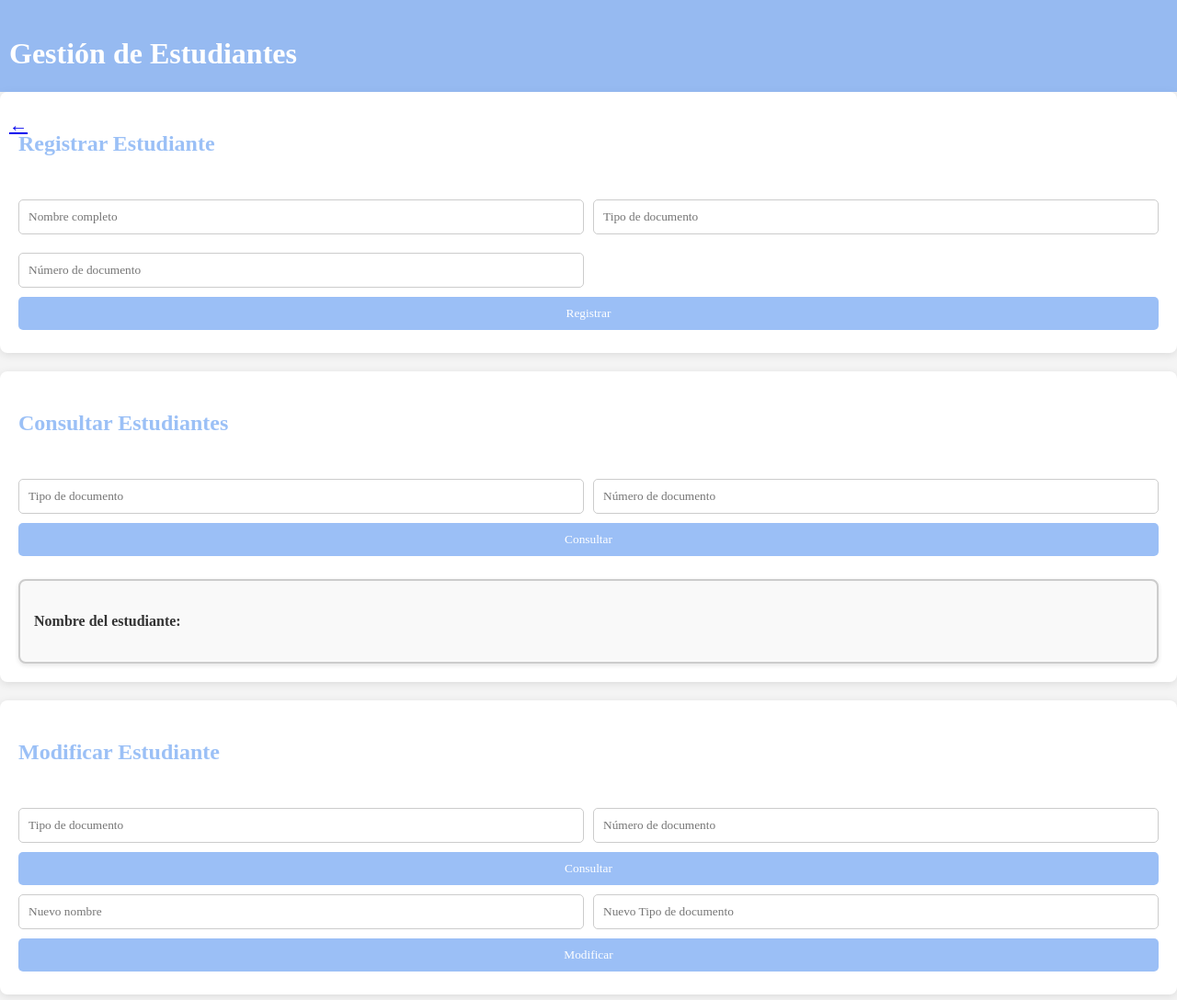
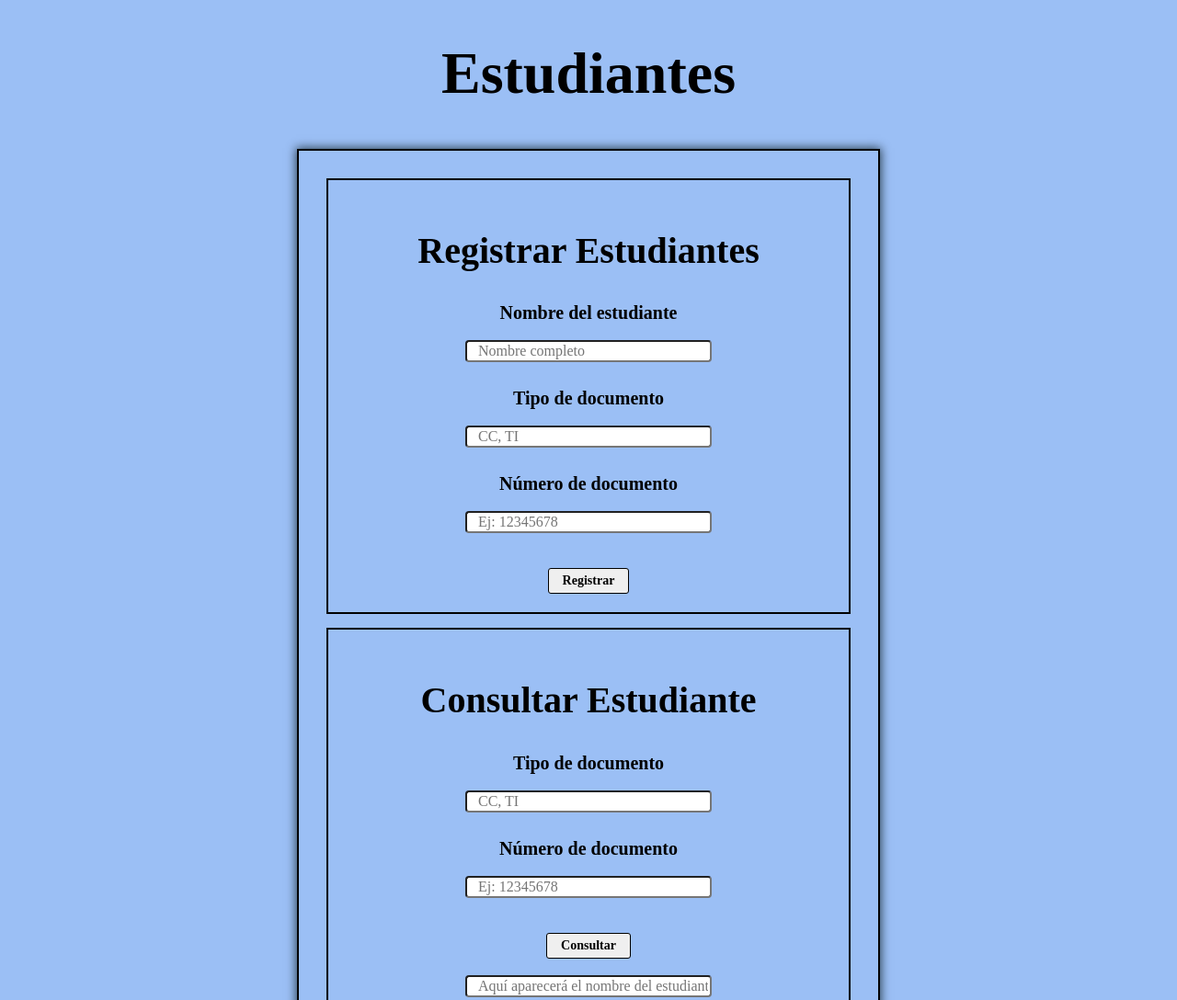
Before and after one commit to DanielEcm25/Sistema-de-asistencias_HCJ, a plain HTML site: page Frontend/estudiantes.html in a window 1280 px wide. Shown: the top 1088 px of the page at 92% size. Drawn offline with Linux system fonts and the light colour scheme.

Commit message:
Se agregaron archivos y estilos para estudiantes y asignaturas

```diff
--- /dev/null
+++ b/Frontend/asignaturas.css
@@ -0,0 +1,59 @@
+body {
+    margin: 0;
+    font-family: 'Times New Roman', Times, serif;
+    background-color: #48e8;
+}
+h1 {
+    text-align: center;
+    font-size: 5vw;
+}
+form {
+    text-align: center;
+    margin: auto;
+    border: 2px solid black;
+    max-width: 600px;
+    margin-top: 45px;
+    padding: 15px;
+    box-shadow: 0px 0px 10px 1px #011b;
+}
+label {
+    font-size: 20px;
+    font-weight: bold;
+}
+fieldset {
+    margin: 15px;
+    padding: 20px;
+    border: 2px solid black;
+}
+input[type="text"] {
+    width: 250px;
+    font-size: 16px;
+    border-radius: 4px;
+    font-family: inherit;
+    padding-left: 12px;
+    margin-bottom: 10px;
+}
+input[type="submit"], button[type="submit"] {
+    border: 1px solid black;
+    border-radius: 3px;
+    font-size: 14px;
+    font-weight: bold;
+    font-family: inherit;
+    padding: 5px 15px;
+    margin-top: 10px;
+    cursor: pointer;
+}
+h2{
+    text-align: center;
+    font-size: 40px;
+}
+#buscarAsig{
+    order: 1px solid black;
+    border-radius: 3px;
+    font-size: 14px;
+    font-weight: bold;
+    font-family: inherit;
+    padding: 5px 15px;
+    margin-top: 4px;
+    cursor: pointer;
+}
--- /dev/null
+++ b/Frontend/estudiantes.css
@@ -0,0 +1,57 @@
+body {
+    margin: 0;
+    font-family: 'Times New Roman', Times, serif;
+    background-color: #48e8;
+}
+h1 {
+    text-align: center;
+    font-size: 5vw;
+}
+form {
+    text-align: center;
+    margin: auto;
+    border: 2px solid black;
+    max-width: 600px;
+    margin-top: 45px;
+    padding: 15px;
+    box-shadow: 0px 0px 10px 1px #011b;
+}
+label {
+    font-size: 20px;
+    font-weight: bold;
+}
+fieldset {
+    margin: 15px;
+    padding: 20px;
+    border: 2px solid black;
+}
+input[type="text"] {
+    width: 250px;
+    font-size: 16px;
+    border-radius: 4px;
+    font-family: inherit;
+    padding-left: 12px;
+    margin-bottom: 10px;
+}
+input[type="submit"], button[type="submit"] {
+    border: 1px solid black;
+    border-radius: 3px;
+    font-size: 14px;
+    font-weight: bold;
+    font-family: inherit;
+    padding: 5px 15px;
+    margin-top: 10px;
+    cursor: pointer;
+}
+h2{
+    text-align: center;
+    font-size: 40px;
+}
+#NomEst{
+    width: 250px;
+    font-size: 16px;
+    border-radius: 4px;
+    font-family: inherit;
+    padding-left: 12px;
+    margin-bottom: 10px;
+}
--- a/Frontend/estudiantes.html
+++ b/Frontend/estudiantes.html
@@ -1,56 +1,60 @@
 <!DOCTYPE html>
-<html lang="primero">
+<html lang="es">
 <head>
-    <title>Gestión Estudiantes</title>
     <meta charset="UTF-8">
-    <link rel="stylesheet" href="../index.css"/>
+    <meta name="viewport" content="width=device-width, initial-scale=1.0">
+    <script src="funcionalidades.js"></script>
+    <link rel="stylesheet" href="estudiantes.css">
+    <title>Estudiantes</title>
 </head>
 <body>
-    <header>
-        <h1>Gestión de Estudiantes</h1>
-        <a href="index.html" class="logo">←</a>
-    </header>
-    <main>
-        <section id="estudiantes" class="card">
-        <h2>Registrar Estudiante</h2>
-        <form>
-            <div class="grid">
-            <input type="text" placeholder="Nombre completo" required>
-            <input type="text" placeholder="Tipo de documento" required>
-            <input type="text" placeholder="Número de documento" required>
-            </div>
-            <button type="submit">Registrar</button>
-        </form>
-        </section>
-        <section id="ConsultarEstudiantes" class="card">
-            <h2>Consultar Estudiantes</h2>
-            <form>
-            <div class="grid">
-                <input type="text" placeholder="Tipo de documento" required>
-                <input type="text" placeholder="Número de documento" required>
-            </div>
-            <button type="submit">Consultar</button>
-            <div class="resultado">
-                <p><strong>Nombre del estudiante:</strong></p>
-            </div>
-            </form>
-        </section>
+    <h1>Estudiantes</h1>
+    <form>
+        <fieldset>
+            <h2>Registrar Estudiantes</h2>
+            <label for="nombreEst">Nombre del estudiante</label><br><br>
+            <input type="text" id="nombreEst" placeholder="Nombre completo" required autocomplete="off">
+            <br><br>
+            <label for="tipoDocEst">Tipo de documento</label><br><br>
+            <input type="text" id="tipoDocEst" placeholder="CC, TI" required autocomplete="off">
+            <br><br>
+            <label for="numDocEst">Número de documento</label><br><br>
+            <input type="text" id="numDocEst" placeholder="Ej: 12345678" required autocomplete="off">
+            <br><br>
+            <input type="submit" value="Registrar" id="registrarEst" onclick="registrarEstudiante(event)">
+        </fieldset>
 
-        <section id="ModificaEstudiantes" class="card">
-        <h2>Modificar Estudiante</h2>
-        <form>
-            <div class="grid">
-            <input type="text" placeholder="Tipo de documento" required>
-            <input type="text" placeholder="Número de documento" required>
-            </div>
-            <button type="submit">Consultar</button>
-            <div class="grid">
-            <input type="text" placeholder="Nuevo nombre" required>
-            <input type="text" placeholder="Nuevo Tipo de documento" required>
-            </div>
-            <button type="submit">Modificar</button>
-        </form>
-        </section>
-    </main>
+        <fieldset>
+            <h2>Consultar Estudiante</h2>
+            <label for="tipoDocConsulta">Tipo de documento</label><br><br>
+            <input type="text" id="tipoDocConsulta" placeholder="CC, TI" required autocomplete="off">
+            <br><br>
+            <label for="numDocConsulta">Número de documento</label><br><br>
+            <input type="text" id="numDocConsulta" placeholder="Ej: 12345678" required autocomplete="off">
+            <br><br>
+            <input type="submit" value="Consultar" id="consultarEst" onclick="consultarEstudiante(event)">
+            <br><br>
+            <input type="text" placeholder="Aquí aparecerá el nombre del estudiante" id="NomEst" readonly autocomplete="off">
+        </fieldset>
+
+        <fieldset>
+            <h2>Modificar Estudiante</h2>
+            <label for="tipoDocMod">Tipo de documento</label><br><br>
+            <input type="text" id="tipoDocMod" placeholder="CC, TI" required autocomplete="off">
+            <br><br>
+            <label for="numDocMod">Número de documento</label><br><br>
+            <input type="text" id="numDocMod" placeholder="Ej: 12345678" required autocomplete="off">
+            <br><br>
+            <input type="submit" value="Buscar" id="buscarEst" onclick="buscarEstudiante(event)">
+            <br><br>
+            <label for="nuevoNombre">Nuevo nombre</label><br><br>
+            <input type="text" id="nuevoNombre" placeholder="Nuevo nombre" required autocomplete="off">
+            <br><br>
+            <label for="nuevoTipoDoc">Nuevo tipo de documento</label><br><br>
+            <input type="text" id="nuevoTipoDoc" placeholder="CC, TI" required autocomplete="off">
+            <br><br>
+            <input type="submit" value="Modificar" id="modificarEst" onclick="modificarEstudiante(event)">
+        </fieldset>
+    </form>
 </body>
 </html>
--- a/index.css
+++ b/index.css
@@ -1,144 +1,58 @@
-* {
+body {
     margin: 0;
     padding: 0;
-    box-sizing: border-box;
     font-family: 'Times New Roman', Times, serif;
-}
-body {
-    background-color: #f4f4f4;
-    color: #333;
-    line-height: 3;
-    font-size: 16px;
-    max-width: 100vw;
-}
-.header1 {
-    height: 100px;
     background-color: #48e8;
-    color: #fff;
-    padding: 10px 10px;
-    position: fixed;
-    display: flex;
-    top: 0;
-    left: 0;
-    right: 0;
-    z-index: 0;
+    color: #000;
 }
 header{
-    height: 100px;
-    background-color: #48e8;
-    color: #fff;
-    padding: 10px 10px;
-    position: fixed;
-    top: 0;
-    left: 0;
-    right: 0;
-    z-index: 0;
+    background-color: #011b;
+    color: white;
+    padding: 20px;
+    display: flex;
+    justify-content: space-between;
+    align-items: center;
+    flex-wrap: wrap;
+    box-shadow: 0px 0px 10px 1px #0006;
 }
-header .logo{
-    max-width: 200px;
+
+.logo {
+    font-size: 2em;
     font-weight: bold;
-    font-size: 20px;
-}
-.header_index{
-    display: flex;
-    justify-content: space-evenly;
-    align-items: center;
-}
-.header1 {
-    display: flex;
-}
-.header1 .logo {
-    font-size: 1.8rem;
-    font-weight: bold;
-    margin-left: 70%;
-    color: #f4f4f4;
 }
 nav ul {
     list-style: none;
-}
-nav ul li {
-    display: inline;
-    margin: 0 15px;
+    display: flex;
+    gap: 15px;
+    padding: 0;
+    margin: 0;
 }
 nav ul li a {
-    color: #fff;
     text-decoration: none;
+    color: white;
     font-weight: bold;
-    padding: 5px 10px;
+    padding: 8px 12px;
+    border: 1px solid white;
+    border-radius: 5px;
     transition: background-color 0.3s;
 }
-nav ul li a:hover {
-    background-color: #48eb;
-    border-radius: 5px;
+main {
+    display: flex;
+    justify-content: center;
+    align-items: center;
+    padding: 30px;
 }
-main{
-    margin-top: 100px;
-}
-.card {
-    background-color: #fff;
-    padding: 20px;
-    margin-bottom: 20px;
-    box-shadow: 0 2px 10px rgba(0, 0, 0, 0.1);
-    border-radius: 8px;
-}
-.card h2 {
-    margin-bottom: 20px;
-    color: #48e8;
-}
-form {
-    display: flex;
-    flex-direction: column;
-}
-.grid {
-    display: grid;
-    grid-template-columns: 1fr 1fr;
-    gap: 10px;
-}
-input, select, button {
-    padding: 10px;
-    margin: 5px 0;
-    border: 1px solid #ccc;
-    border-radius: 5px;
-}
-input[type="text"], input[type="number"], input[type="date"], input[type="time"], select {
-    width: 100%;
-}
-button {
-    background-color: #48e8;
-    color: #fff;
-    border: none;
-    cursor: pointer;
-    transition: background-color 0.3s;
-}
-button:hover {
-    background-color: #48e7;
+main img {
+    max-width: 90%;
+    height: auto;
+    border: 3px solid #000;
+    box-shadow: 0px 0px 15px 2px #011b;
+    border-radius: 10px;
 }
 footer {
+    background-color: #011b;
+    color: white;
     text-align: center;
     padding: 10px;
-    background-color: #222;
-    color: #fff;
-    position: fixed;
-    bottom: 0;
-    left: 0;
-    right: 0;
-}
-footer p {
     font-size: 14px;
 }
-.resultado {
-    margin-top: 20px;
-    padding: 15px;
-    border: 2px solid #ccc;
-    border-radius: 8px;
-    background-color: #f9f9f9;
-    box-shadow: 0 2px 5px rgba(0, 0, 0, 0.1);
-}
-.resultado p {
-    margin: 5px 0;
-    font-size: 16px;
-}
-.img{
-    margin: auto;
-    max-width: 100vw;
-}
```
Also changed, not shown: Frontend/asignaturas.html (added, +73 -0 lines), index.html (+4 -4 lines), img.jpg (added).
